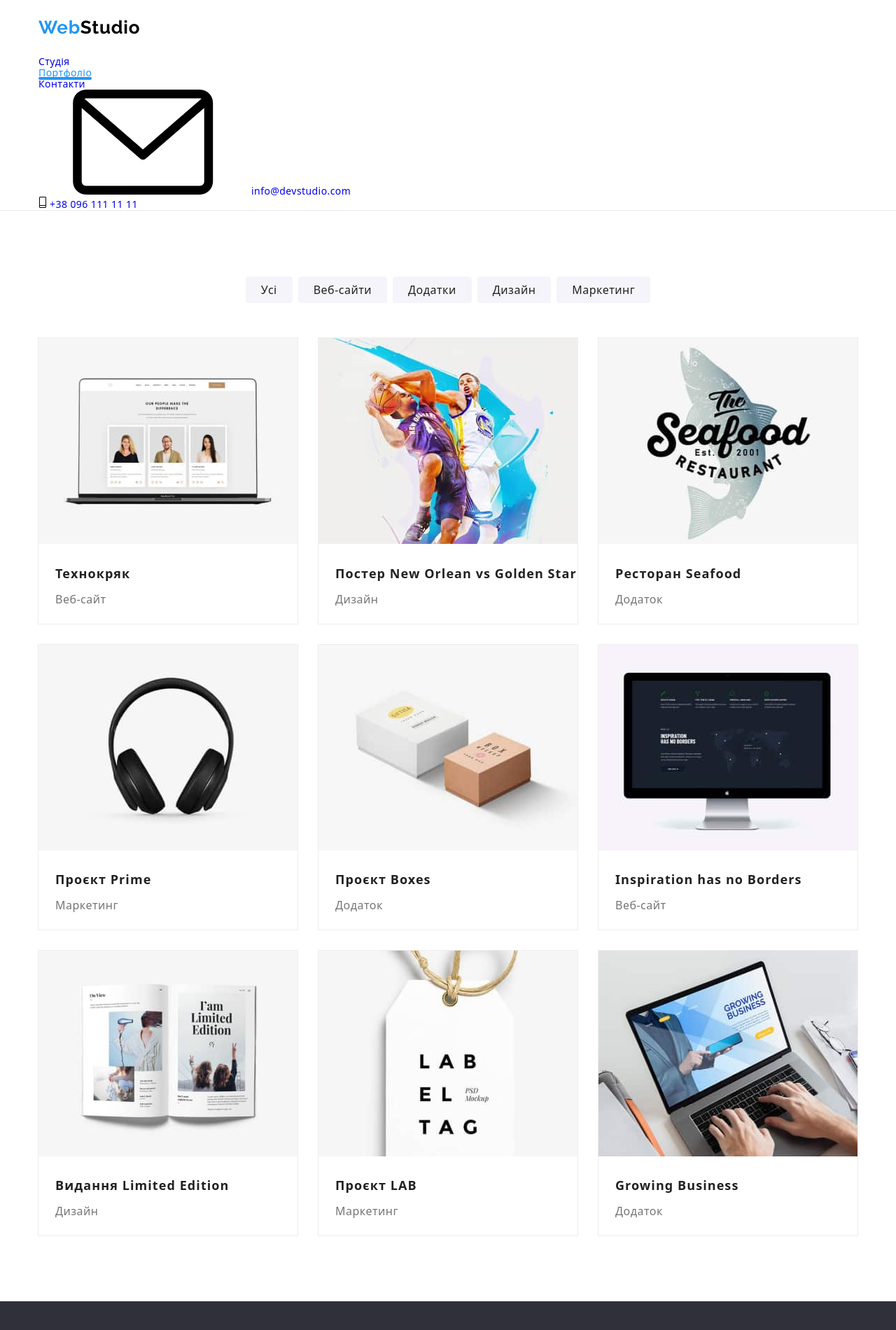
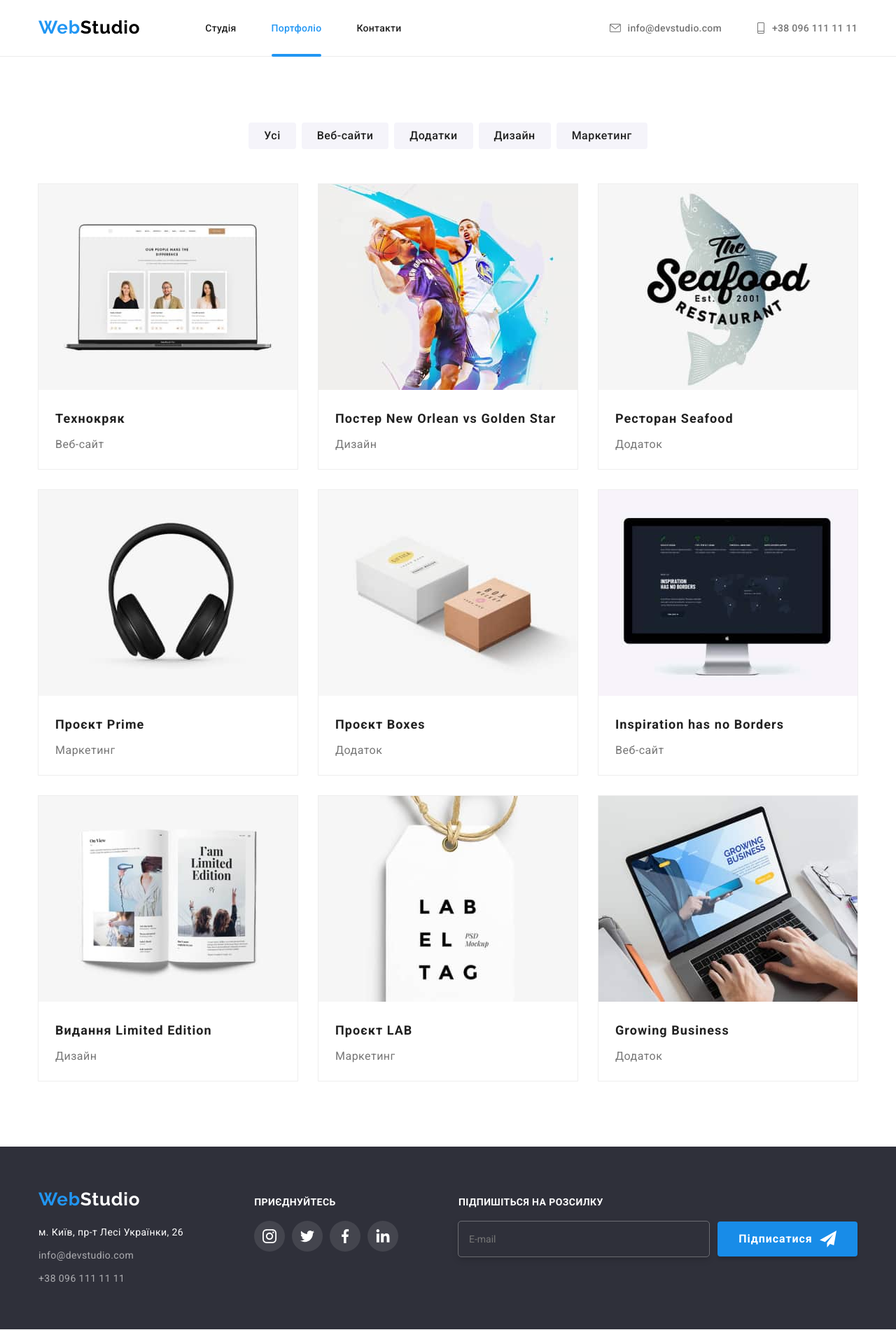
Before and after one commit to Zerzen/goit-markup-hw-07, a plain HTML site: page portfolio.html in a window 1280 px wide. Shown: the top 1900 px of the page at 70% size. Drawn offline with nearby package versions, Linux system fonts and the light colour scheme.

Commit message:
hw-fixed

```diff
--- a/portfolio.html
+++ b/portfolio.html
@@ -19,34 +19,36 @@
   </head>
   <body>
     <header>
-      <div class="container nav-wrap">
-        <nav class="site-nav">
-          <a class="logo time-animation" href="/index.html"><span>Web</span>Studio</a>
-          <ul class="site-nav">
-            <li class="site-nav-li">
-              <a class="site-nav-link time-animation" href="index.html">Студія</a>
+      <div class="container nav__wrap">
+        <nav class="site__nav">
+          <a class="logo time-animation" href="./index.html"><span>Web</span>Studio</a>
+          <ul class="site__nav">
+            <li class="site__nav-li">
+              <a class="site__nav-link time-animation" href="./index.html">Студія</a>
             </li>
-            <li class="site-nav-li">
-              <a class="site-nav-link time-animation site__nav-link--current" href="">Портфоліо</a>
+            <li class="site__nav-li">
+              <a class="site__nav-link time-animation site__nav-link--current" href="#"
+                >Портфоліо</a
+              >
             </li>
-            <li class="site-nav-li">
-              <a class="site-nav-link time-animation" href="#">Контакти</a>
+            <li class="site__nav-li">
+              <a class="site__nav-link time-animation" href="#">Контакти</a>
             </li>
           </ul>
         </nav>
 
-        <ul class="cotnact-nav site-nav">
-          <li class="site-nav-li">
-            <a class="cotnact-nav-link time-animation" href="mailto:info@devstudio.com">
-              <svg class="cotnact-nav-svg">
+        <ul class="cotnact__nav site__nav">
+          <li class="site__nav-li">
+            <a class="cotnact__nav-link time-animation" href="mailto:info@devstudio.com">
+              <svg class="cotnact__nav-svg">
                 <use href="./images/symbol-defs.svg#icon-envelope"></use>
               </svg>
               info@devstudio.com
             </a>
           </li>
-          <li class="site-nav-li">
-            <a class="cotnact-nav-link time-animation" href="tel:+380961111111">
-              <svg class="cotnact-nav-svg phone">
+          <li class="site__nav-li">
+            <a class="cotnact__nav-link time-animation" href="tel:+380961111111">
+              <svg class="cotnact__nav-svg phone">
                 <use href="./images/symbol-defs.svg#icon-Vector"></use>
               </svg>
               +38 096 111 11 11
@@ -215,22 +217,22 @@
           <a class="logo footer-logo time-animation" href="./index.html"><span>Web</span>Studio</a>
           <address>
             <ul class="address">
-              <li class="address-list">
+              <li class="address__list">
                 <a
-                  class="address-link time-animation"
+                  class="address__link time-animation"
                   href="https://goo.gl/maps/CPtrU1FHBa2aNyZL9"
                   target="_blank"
                   rel="noopener noreferrer nofollow"
                   >м. Київ, пр-т Лесі Українки, 26</a
                 >
               </li>
-              <li class="address-list">
-                <a class="address-link time-animation" href="mailto:info@devstudio.com"
+              <li class="address__list">
+                <a class="address__link time-animation" href="mailto:info@devstudio.com"
                   >info@devstudio.com</a
                 >
               </li>
-              <li class="address-list">
-                <a class="address-link time-animation" href="tel:+380961111111"
+              <li class="address__list">
+                <a class="address__link time-animation" href="tel:+380961111111"
                   >+38 096 111 11 11</a
                 >
               </li>
@@ -273,8 +275,8 @@
         <div class="wrap-mailing">
           <p class="mailing-p">Підпишіться на розсилку</p>
           <form>
-            <input class="mailing-input" placeholder="E-mail" type="email" />
-            <button class="hero-button button-mailing" type="button">
+            <input class="mailing-input time-animation" placeholder="E-mail" type="email" />
+            <button class="hero-button button-mailing time-animation" type="button">
               Підписатися
               <svg class="svg-maling">
                 <use href="./images/symbol-defs.svg#icon-icon-send"></use>
--- a/sass/components/_benefits-section.scss
+++ b/sass/components/_benefits-section.scss
@@ -27,7 +27,7 @@
   color: map-get($colors, 'title-text-color');
 }
 
-.benefits__spost {
+.benefits__post {
   font-size: 14px;
   line-height: calc(24 / 14);
   letter-spacing: 0.03em;
--- a/sass/components/_footer-mailing.scss
+++ b/sass/components/_footer-mailing.scss
@@ -11,7 +11,7 @@
   line-height: calc(16 / 14);
   letter-spacing: 0.03em;
   text-transform: uppercase;
-  color: map-get($colors, 'accent-text-color');
+  color: map-get($colors, 'accent-praimery-white-color');
 }
 
 .mailing-input {
@@ -25,7 +25,7 @@
   background-color: map-get($colors, 'bcg-color-accent');
   color: map-get($colors, 'accent-praimery-white-color');
   &:focus {
-    color: map-get($colors, 'accent-text-color');
+    color: map-get($colors, 'accent-praimery-white-color');
   }
 }
 
--- a/sass/components/_modal-form.scss
+++ b/sass/components/_modal-form.scss
@@ -21,8 +21,8 @@
   &:focus-visible {
     outline: 1px solid map-get($colors, 'accent-text-color');
   }
-  &:hover ~ .form-icons,
-  &:focus ~ .form-icons {
+  &:hover ~ .modal__form-icons,
+  &:focus ~ .modal__form-icons {
     fill: #2196f3;
   }
 }
--- a/sass/components/_section-our-team.scss
+++ b/sass/components/_section-our-team.scss
@@ -42,7 +42,7 @@
   }
 }
 
-.team-p {
+.list__item-post {
   font-size: 16px;
   line-height: calc(19 / 16);
   text-align: center;
--- a/sass/utils/_variables.scss
+++ b/sass/utils/_variables.scss
@@ -26,6 +26,7 @@ li {
   box-sizing: inherit;
 }
 body {
+  font-family: 'Roboto';
   background-color: #ffffff;
   color: map-get($colors, 'primary-text-color');
   letter-spacing: 0.03em;
```
Also changed, not shown: index.html (+10 -10 lines), css/main.css, css/main.min.css, 2 other files.
